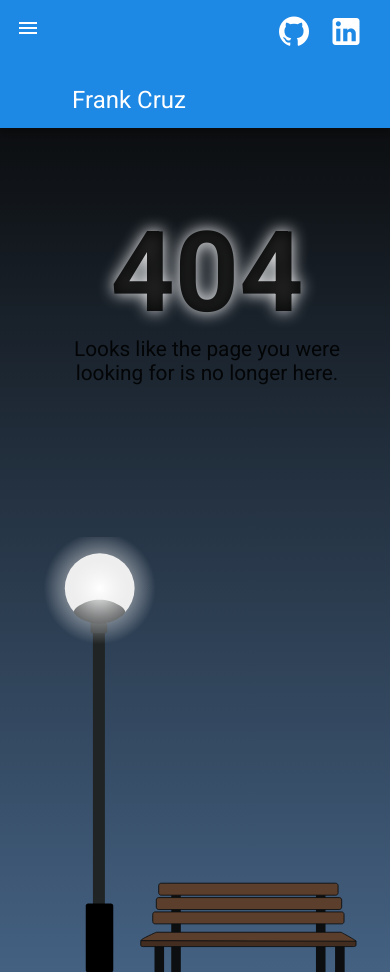
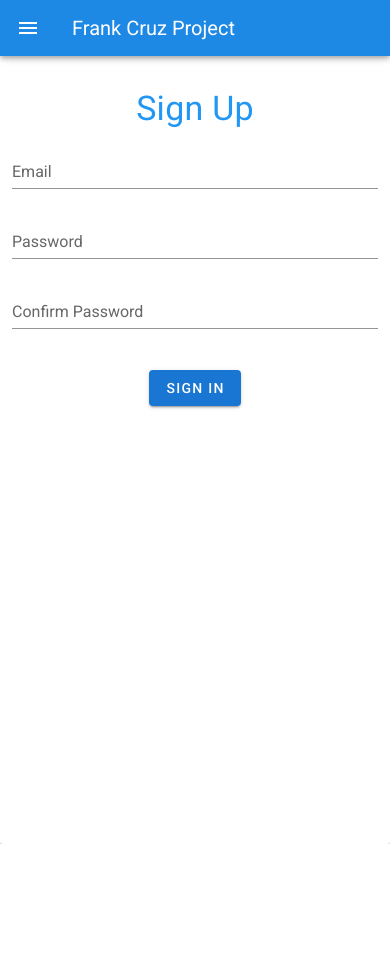
Before and after one commit to FrankCf08/vmediaVuejsAndVuetify, a Vue app: page /singup in a window 390 px wide. Before the commit this address had no page. After the commit the page ends 844 px from the top, so only its background shows below. Built offline with nearby package versions, Linux system fonts and the light colour scheme.

Commit message:
NavBar fixed and tidied up
* Created a new layout for NavBar and added the 3 new pages created
* Added responsive when it is used on mobile

```diff
--- a/src/components/Landing.vue
+++ b/src/components/Landing.vue
@@ -26,7 +26,7 @@
        <v-col>
         <v-btn
         class="mr-2 mt-4"
-        color="primary"
+        color="warning"
         to="/home">
         Home
         </v-btn>
@@ -35,6 +35,12 @@
          color="success"
          to="/singin">
          Sign In
+        </v-btn>
+        <v-btn
+         class="mr-2 ml-2 mt-4"
+         color="primary"
+         to="/singup">
+         Sign Up
         </v-btn>
         <v-btn
          class="ml-2 mt-4"
--- /dev/null
+++ b/src/components/SingUp.vue
@@ -0,0 +1,48 @@
+<template>
+ <div>
+  <v-container fluid>
+   <v-flex xs12 class="text-center" mt-5>
+    <h1
+    class="blue--text"
+    :class="[$vuetify.breakpoint.mdAndUp ? 'display-3' : 'display-1']"
+    >Sign Up</h1>
+   </v-flex>
+   <v-flex xs12 sm6 offset-sm3 mt-3>
+    <form>
+     <v-layout column>
+      <v-flex>
+       <v-text-field
+        name="email"
+        label="Email"
+        id="email"
+        type="email"
+        required
+       ></v-text-field>
+      </v-flex>
+      <v-flex>
+       <v-text-field
+        name="password"
+        label="Password"
+        id="password"
+        type="password"
+        required
+       ></v-text-field>
+      </v-flex>
+       <v-flex>
+       <v-text-field
+        name="confirmpassword"
+        label="Confirm Password"
+        id="confirmPassword"
+        type="password"
+        required
+       ></v-text-field>
+      </v-flex>
+      <v-flex class="text-center" mt-5>
+       <v-btn color="primary" type="submit">Sign In</v-btn>
+      </v-flex>
+     </v-layout>
+    </form>
+   </v-flex>
+  </v-container>
+ </div>
+</template>
--- a/src/navBars/mainNavBar.vue
+++ b/src/navBars/mainNavBar.vue
@@ -1,23 +1,32 @@
 <template>
  <div>
-    <v-navigation-drawer
-      app
-      v-model="drawer"
-      relative
-      temporary
-      >
+  <v-navigation-drawer app v-model="drawer" relative temporary>
    <v-list
-        nav
-        >
-        <v-list-item-group
-          v-model="group"
-          active-class="blue--text text--accent-4"
-          >
+    class="ml-2"
+    nav>
+    <v-list-item-group v-model="group" active-class="blue--text text--accent-4">
+    <v-list-item-title class="grey--text text--darken-1">Pages</v-list-item-title>
      <v-list-item
       v-for="(item, i) in items"
+      :key="`${i}-${item.text}`"
+      :to="item.path"
+      link
+     >
+      <v-list-item-icon>
+       <v-icon>{{ item.icon }}</v-icon>
+      </v-list-item-icon>
+
+      <v-list-item-content>
+       <v-list-item-title>{{ item.text }}</v-list-item-title>
+      </v-list-item-content>
+     </v-list-item>
+     <v-divider></v-divider>
+     <v-list-item-title class="grey--text text--darken-1">Wesbites</v-list-item-title>
+     <v-list-item
+      v-for="(item, i) in websites"
       :key="i"
-            :href= item.sitehref
       target="_blank"
+      :href="item.href"
       link
      >
       <v-list-item-icon>
@@ -32,28 +41,39 @@
    </v-list>
   </v-navigation-drawer>
 
-    <v-app-bar
-      app
-      color="blue darken-1"
-      dark
-      shrink-on-scroll
-      src="@/assets/technology.jpeg"
-      prominent>
+  <v-app-bar app color="blue darken-1" dark src="@/assets/technology.jpeg">
    <v-app-bar-nav-icon @click.stop="drawer = !drawer"></v-app-bar-nav-icon>
-      <v-toolbar-title>Frank Cruz</v-toolbar-title>
+   <v-toolbar-title>
+    <router-link to="/" tag="span" style="cursor: pointer">
+     Frank Cruz Project
+    </router-link>
+   </v-toolbar-title>
+
    <v-spacer></v-spacer>
 
+   <v-toolbar-items class="hidden-xs-only">
     <v-btn
-        class="mr-1 mt-1"
-        icon
+     text
      v-for="(item, i) in items"
      :key="i"
-        :href= item.sitehref
-        target="_blank">
+     :to="item.path"
+    >
      <v-icon
-          large>{{item.icon}}
-        </v-icon>
+      left
+      large>{{ item.icon }} </v-icon>
+     {{ item.text }}
     </v-btn>
+    <v-btn
+     text
+     v-for="(website, index) in websites"
+     :key="`${index}-${website.text}`"
+     target="_blank"
+     :href="website.href"
+    >
+     <v-icon left large>{{ website.icon }} </v-icon>
+     {{ website.text }}
+    </v-btn>
+   </v-toolbar-items>
   </v-app-bar>
  </div>
 </template>
@@ -61,20 +81,44 @@
 <script>
 export default {
  name: "mainNav",
-    data(){
-      return{
+ data() {
+  return {
    drawer: false,
    group: null,
-        items:[
-          {icon:'mdi-github', sitehref:'https://github.com/FrankCf08?tab=repositories', text:'GitHub'},
-          {icon:'mdi-linkedin', sitehref:'https://www.linkedin.com/in/frankcruz08/', text:'LinkedIn'},
+   items: [
+    {
+      icon: "mdi-home",
+      path: "/home",
+      text: "Home" },
+    {
+      icon: "mdi-lock-open-outline",
+      path: "/singin",
+      text: "Sign In" },
+    {
+      icon: "mdi-lock-outline",
+      path: "/singup",
+      text: "Sign Up"
+    },
+
    ],
-      }
+   websites: [
+    {
+     icon: "mdi-github",
+     href: "https://github.com/FrankCf08?tab=repositories",
+     text: "GitHub",
     },
-    watch:{
-      group(){
-        this.drawer = false
-      }
-    }
-}
+    {
+     icon: "mdi-linkedin",
+     href: "https://www.linkedin.com/in/frankcruz08/",
+     text: "LinkedIn",
+    },
+   ],
+  };
+ },
+ watch: {
+  group() {
+   this.drawer = false;
+  },
+ },
+};
 </script>
--- a/src/router/index.js
+++ b/src/router/index.js
@@ -23,10 +23,14 @@ const router = new VueRouter({
      component: () => import("../components/SignIn.vue")
    },
    {
+    path: "/singup",
+    name: "SignUp",
+    component: () => import("../components/SingUp.vue")
+   },
+   {
     path: "*",
     name: "NotFound",
     component: () => import("../components/NotFound.vue")
-
    }
 
   ]
```
Lines whose indentation alone changed are shown as unchanged.
